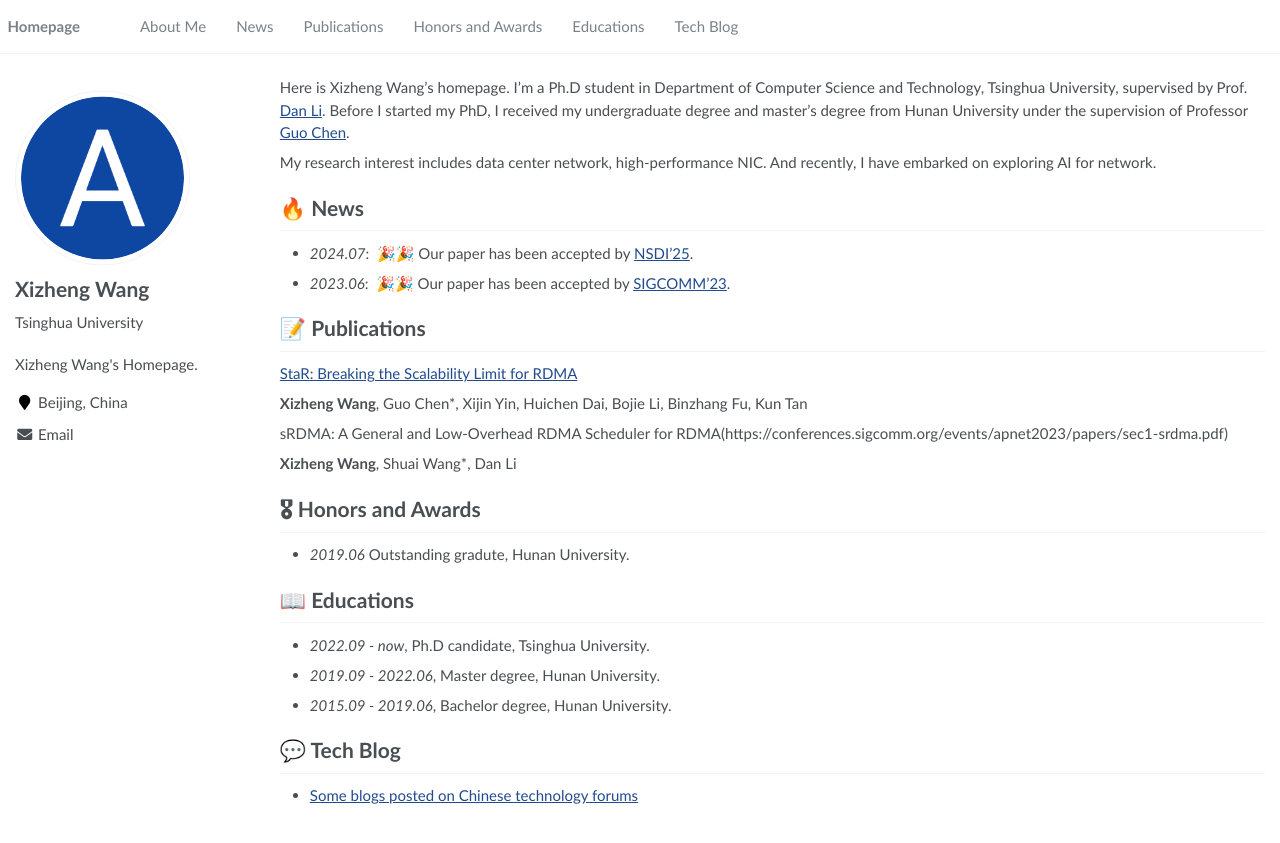
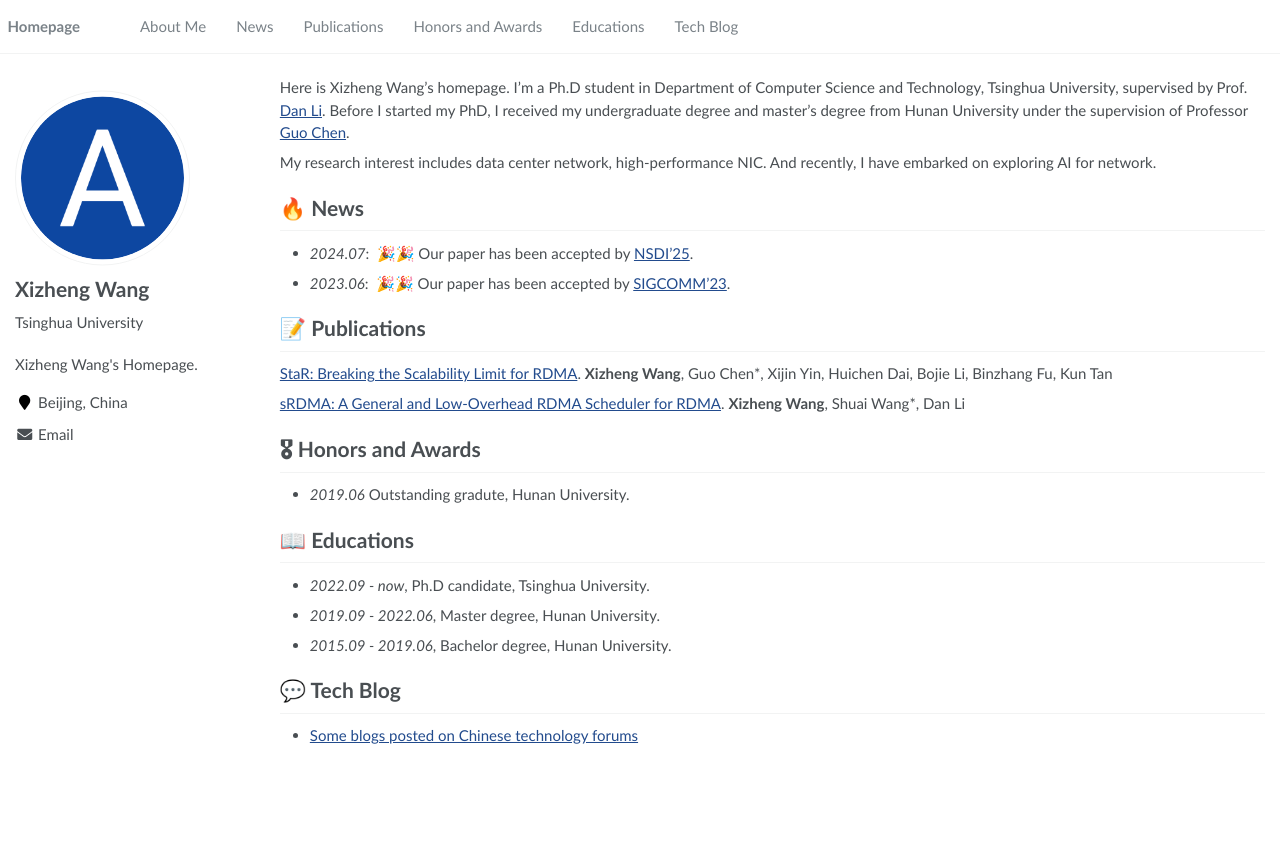
Before and after one commit to wxzisk/wxzisk.github.io, a Jekyll site: the page built from _pages/about.md, in a window 1280 px wide. Shown: the top 843 px of the page. Built offline with Jekyll 4.4.1, drawn with Linux system fonts in a browser that asks for light colours.

Commit message:
update 1017

```diff
--- a/_pages/about.md
+++ b/_pages/about.md
@@ -31,9 +31,7 @@ My research interest includes data center network, high-performance NIC. And rec
 
 <div class='paper-box-text' markdown="1">
 
-[StaR: Breaking the Scalability Limit for RDMA](https://ieeexplore.ieee.org/document/9651935)
-
-**Xizheng Wang**, Guo Chen*, Xijin Yin, Huichen Dai, Bojie Li, Binzhang Fu, Kun Tan
+[StaR: Breaking the Scalability Limit for RDMA](https://ieeexplore.ieee.org/document/9651935). **Xizheng Wang**, Guo Chen*, Xijin Yin, Huichen Dai, Bojie Li, Binzhang Fu, Kun Tan
 
 
 <!-- [**Project**](https://scholar.google.com/citations?view_op=view_citation&hl=zh-CN&user=DhtAFkwAAAAJ&citation_for_view=DhtAFkwAAAAJ:ALROH1vI_8AC) <strong><span class='show_paper_citations' data='DhtAFkwAAAAJ:ALROH1vI_8AC'></span></strong>
```
Also changed, not shown: other parts of _pages/about.md (+1 -3 lines).
